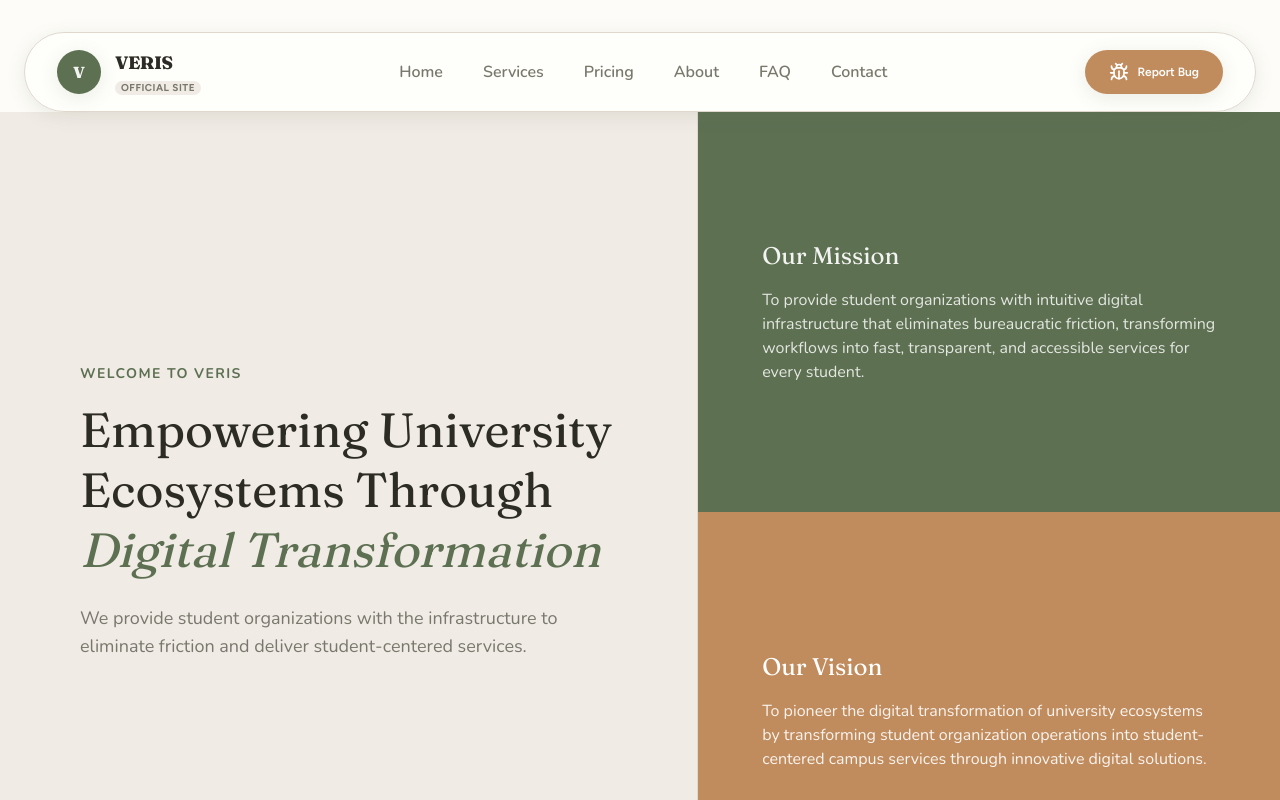
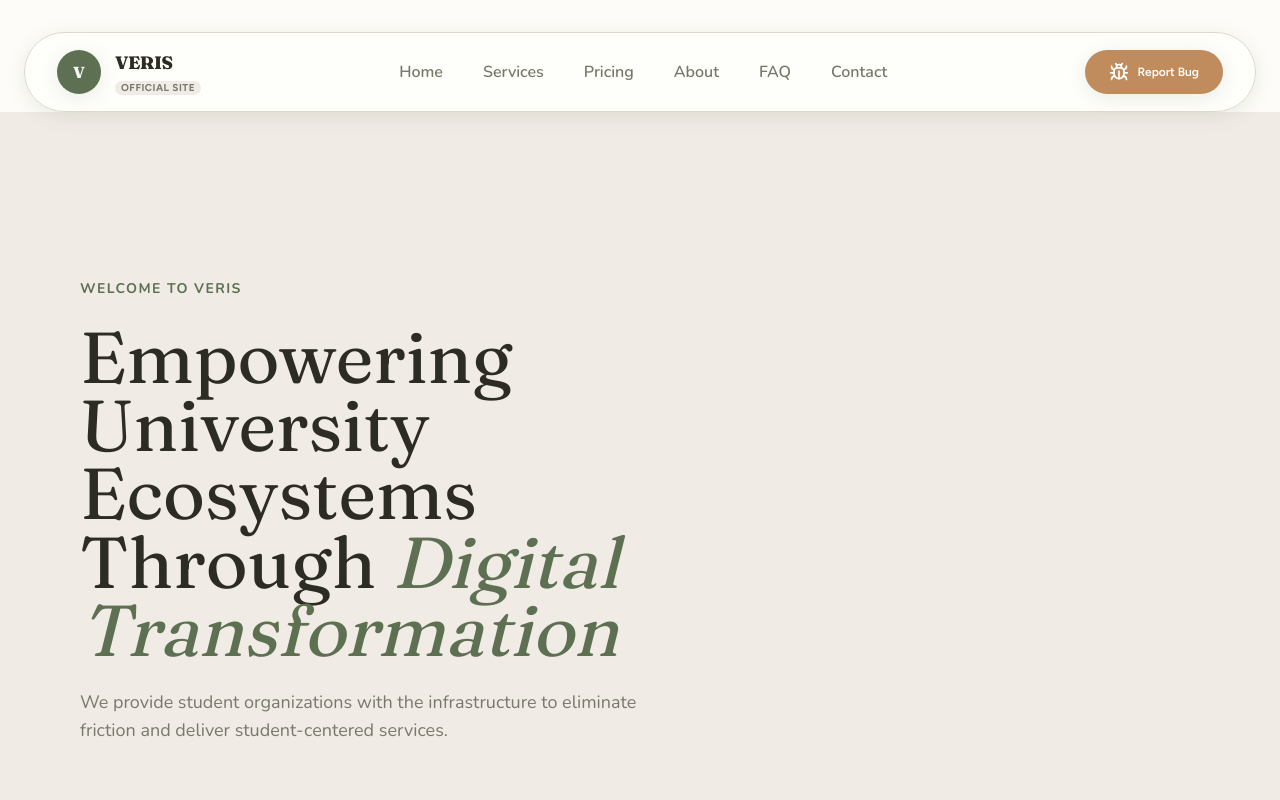
Before and after one commit to Atlas-VSU/veris-page, a Next.js app: page /about in a window 1280 px wide. Shown: the top 800 px of the page. Built offline with nearby package versions, Linux system fonts and the light colour scheme.

Commit message:
style: add eye catching hero

```diff
--- a/src/features/about/components/Hero.tsx
+++ b/src/features/about/components/Hero.tsx
@@ -1,41 +1,23 @@
 export function Hero() {
   return (
-    <section className="lg:grid lg:grid-cols-[1.2fr_1fr] lg:min-h-screen bg-muted border-b border-border overflow-hidden">
-      {/* Left: intro copy */}
-      <div className="flex items-center px-4 md:px-20 py-16 lg:py-0 border-b lg:border-b-0 lg:border-r border-border">
-        <div className="max-w-xl">
-          <span className="font-sans text-sm font-bold text-primary tracking-widest uppercase mb-4 block">
-            Welcome to VERIS
-          </span>
-          <h1 className="font-serif text-4xl md:text-5xl text-foreground mb-6 leading-tight">
-            Empowering University Ecosystems Through{" "}
-            <span className="text-primary italic">Digital Transformation</span>
-          </h1>
-          <p className="font-sans text-lg text-muted-foreground">
-            We provide student organizations with the infrastructure to eliminate friction and deliver
-            student-centered services.
-          </p>
-        </div>
-      </div>
+    <section className="min-h-[80vh] lg:min-h-screen bg-muted border-b border-border flex items-center px-6 md:px-20 py-20 overflow-hidden">
+      <div className="max-w-3xl">
+        <span className="font-sans text-sm font-bold text-primary tracking-widest uppercase mb-6 block">
+          Welcome to VERIS
+        </span>
 
-      {/* Right: Mission / Vision panels */}
-      <div className="flex flex-col gap-0">
-        <div className="flex-1 p-10 md:p-16 bg-primary text-primary-foreground flex flex-col justify-center">
-          <h2 className="font-serif text-2xl mb-4">Our Mission</h2>
-          <p className="font-sans text-base opacity-90 max-w-lg">
-            To provide student organizations with intuitive digital infrastructure that eliminates
-            bureaucratic friction, transforming workflows into fast, transparent, and accessible
-            services for every student.
-          </p>
-        </div>
-        <div className="flex-1 p-10 md:p-16 bg-secondary text-secondary-foreground flex flex-col justify-center">
-          <h2 className="font-serif text-2xl mb-4">Our Vision</h2>
-          <p className="font-sans text-base opacity-90 max-w-lg">
-            To pioneer the digital transformation of university ecosystems by transforming student
-            organization operations into student-centered campus services through innovative digital
-            solutions.
-          </p>
-        </div>
+        <h1 className="font-serif text-4xl md:text-6xl lg:text-[72px] leading-[0.95] text-foreground mb-6">
+          <div className="block">Empowering</div>
+          <div className="block">University</div>
+          <div className="block">Ecosystems</div>
+          <div className="block">Through <span className="text-primary italic">Digital</span></div>
+          <div className="block"><span className="text-primary italic">Transformation</span></div>
+        </h1>
+
+        <p className="font-sans text-lg text-muted-foreground max-w-xl">
+          We provide student organizations with the infrastructure to eliminate friction and deliver
+          student-centered services.
+        </p>
       </div>
     </section>
   );
```
